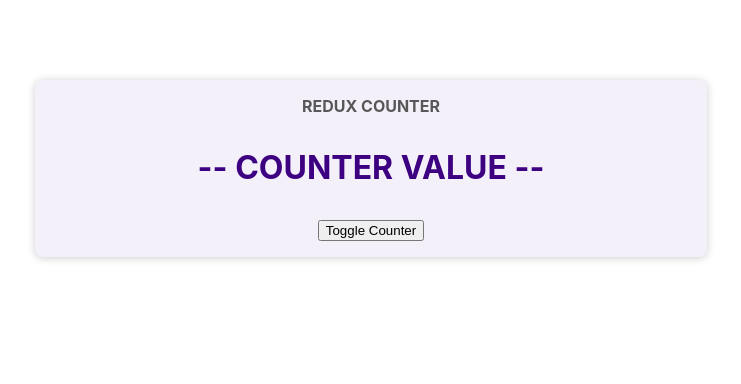
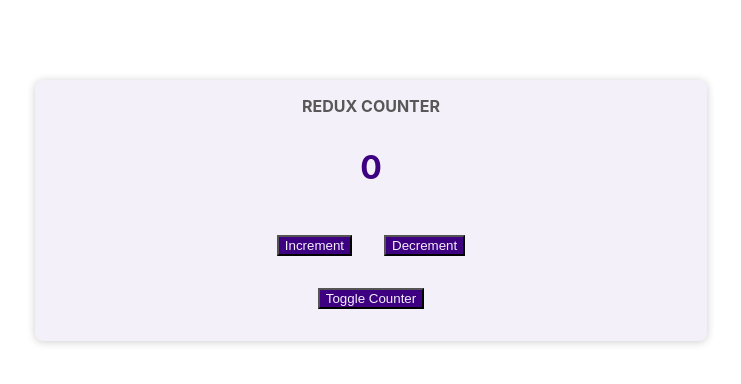
Before and after one commit to apeksha2697/redux-practice, a React (Create React App) app: page / in a window 1280 px wide. Shown: the top 384 px of the page, without its empty margins (269-1010 px from the left). Built offline with nearby package versions, Linux system fonts and the light colour scheme.

Commit message:
implemented redux in functional and class components

```diff
--- a/src/components/Counter.js
+++ b/src/components/Counter.js
@@ -1,15 +1,64 @@
+import { Component } from 'react';
+import { useSelector, useDispatch, connect  } from 'react-redux';
 import classes from './Counter.module.css';
 
-const Counter = () => {
-  const toggleCounterHandler = () => {};
+// const Counter = () => {
+//   const dispatch = useDispatch();
+//   const toggleCounterHandler = () => {};
+//   const counter = useSelector(state => state.counter);
 
-  return (
+//   const increamentHandler = () => {
+//     dispatch({ type: 'increament' });
+//   };
+//   const decrementHandler = () => {
+//     dispatch({ type: 'decrement' });
+//   };
+
+//   return (
+//     <main className={classes.counter}>
+//       <h1>Redux Counter</h1>
+//       <div className={classes.value}>{counter}</div>
+//       <div>
+//         <button onClick={increamentHandler}>Increment</button>
+//         <button onClick={decrementHandler}>Decrement</button>
+//       </div>
+//       <button onClick={toggleCounterHandler}>Toggle Counter</button>
+//     </main>
+//   );
+// };
+
+class Counter extends Component{
+  increamentHandler(){
+    this.props.increament();
+  }
+  decrementHandler(){
+    this.props.decrement();
+  }
+  toggleCounterHandler(){}
+  render() {
+    return(
     <main className={classes.counter}>
       <h1>Redux Counter</h1>
-      <div className={classes.value}>-- COUNTER VALUE --</div>
-      <button onClick={toggleCounterHandler}>Toggle Counter</button>
+      <div className={classes.value}>{this.props.counter}</div>
+      <div>
+        <button onClick={this.increamentHandler.bind(this)}>Increment</button>
+        <button onClick={this.decrementHandler.bind(this )}>Decrement</button>
+      </div>
+      <button onClick={this.toggleCounterHandler}>Toggle Counter</button>
     </main>
-  );
+    );
+  }
+}
+
+const mapStateToProps = state => {
+  return{
+    counter: state.counter
+  };
+}
+const mapDIspatchToProp = dispatch => {
+  return{
+    increament: () => dispatch({type: 'increament'}),
+    decrement: () => dispatch({type: 'decrement'})
+  }
 };
-
-export default Counter;
+export default connect(mapStateToProps, mapDIspatchToProp)(Counter);
--- a/src/components/Counter.module.css
+++ b/src/components/Counter.module.css
@@ -21,3 +21,8 @@
   margin: 2rem 0;
   font-weight: bold;
 }
+.counter button{
+  margin: 1rem;
+  background-color: #3c0080;
+  color: #f4f0fa;
+}
--- a/src/index.js
+++ b/src/index.js
@@ -6,4 +6,4 @@ import { Provider } from 'react-redux';
 import store from './store/index';
 
 
-ReactDOM.render(<Provider store={store }><App /> </Provider>,document.getElementById('root'));
+ReactDOM.render(<Provider store={store }><App /></Provider>,document.getElementById('root'));
```
